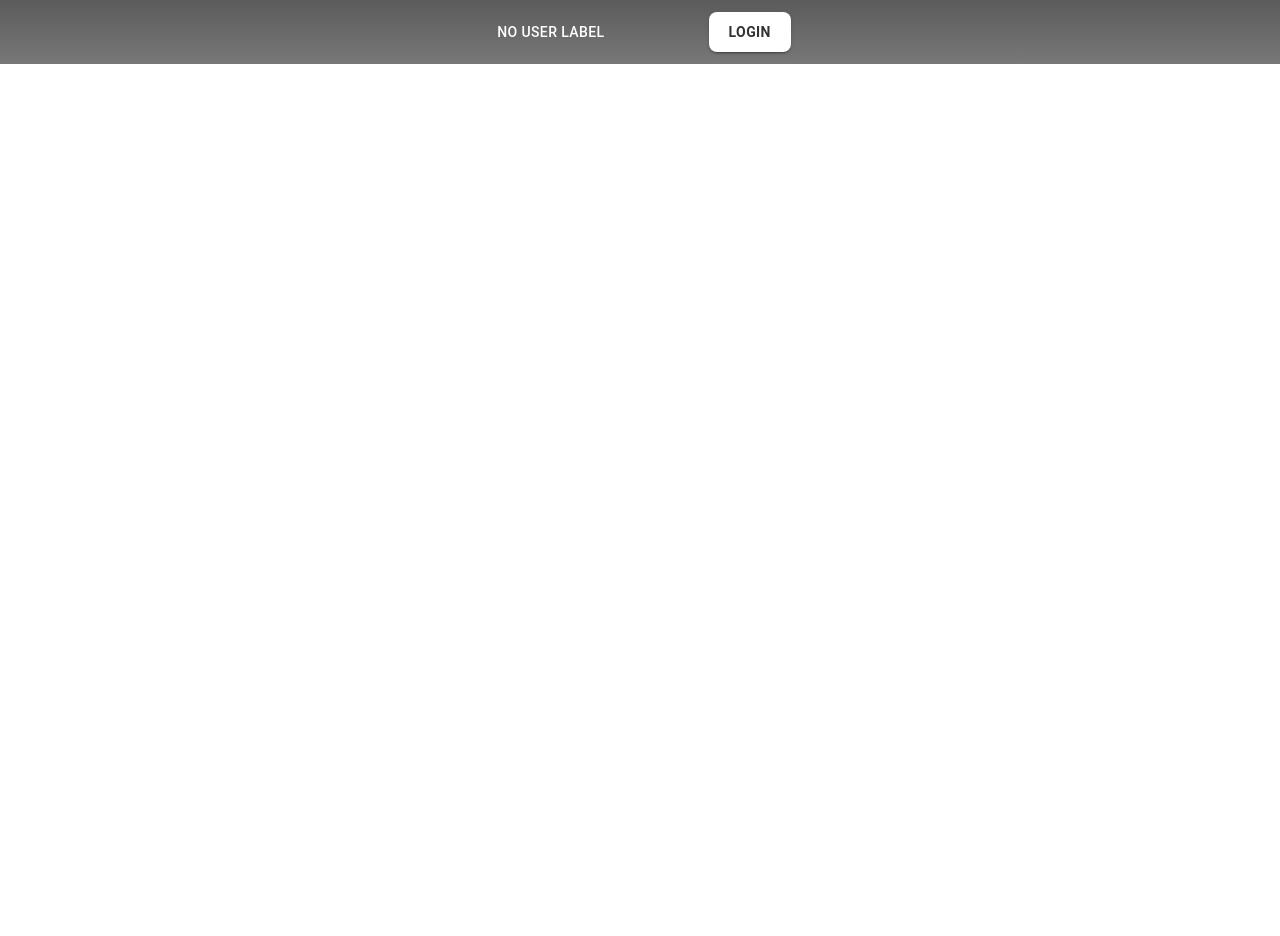
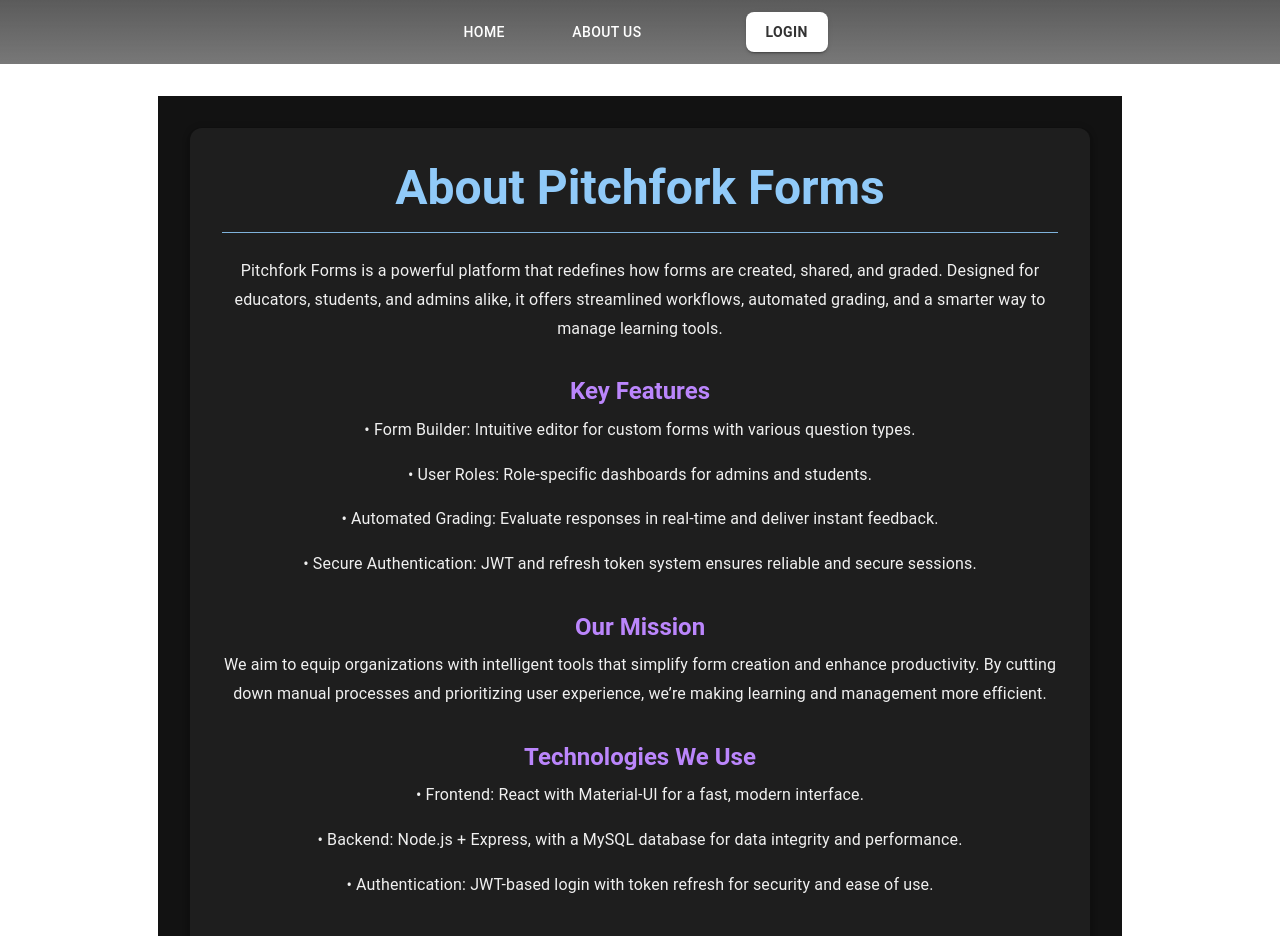
Before and after one commit to getrektgit/pitchforkForms, a React (Vite) app in the folder pitchforkformsfrontend/: page /about-us in a window 1280 px wide. Before the commit this address had no page. Shown: the top 936 px of the page. Before the commit the page ends 800 px from the top, so only its background shows below. Built offline with nearby package versions, Linux system fonts and the light colour scheme.

Commit message:
added graphs to main page extended navbar with more menu points

```diff
--- a/pitchforkformsfrontend/package.json
+++ b/pitchforkformsfrontend/package.json
@@ -21,6 +21,7 @@
     "react-router": "^7.3.0",
     "react-router-dom": "^7.3.0",
     "react-slick": "^0.30.3",
+    "recharts": "^2.15.2",
     "slick-carousel": "^1.8.1"
   },
   "devDependencies": {
--- a/pitchforkformsfrontend/src/App.jsx
+++ b/pitchforkformsfrontend/src/App.jsx
@@ -11,6 +11,8 @@ import { useState, useEffect } from 'react';
 import axios from 'axios';
 import UserProfile from './Components/Pages/UserProfile';
 import EditFormPage from './Components/Pages/EditFormPage';
+import AllStudentsPage from './Components/Pages/AllStudentsPage';
+import AboutUsPage from './Components/Pages/AboutUsPage';
 
 function App() {
   const [openLogin, setOpenLogin] = useState(false);
@@ -129,6 +131,7 @@ function App() {
       />
       <Routes>
         <Route path="/" element={<MainPage />} />
+        <Route path="/about-us" element={<AboutUsPage />} />
         <Route path="/admin" element={
           <ProtectedRoute allowedRoles={["admin"]}>
             <AdminPage />
@@ -161,6 +164,11 @@ function App() {
             <EditFormPage />
           </ProtectedRoute>
         } />
+        <Route path="/admin/all-students" element={
+          <ProtectedRoute allowedRoles={["admin"]}>
+            <AllStudentsPage />
+          </ProtectedRoute>
+        } />
       </Routes>
 
       {/* Login Modal globally */}
--- a/pitchforkformsfrontend/src/Components/Navbar.jsx
+++ b/pitchforkformsfrontend/src/Components/Navbar.jsx
@@ -7,7 +7,7 @@ import { Link, useNavigate } from 'react-router';
 import axios from 'axios';
 
 export default function Navbar({ user, onLogout, onLoginSuccess }) {
-    const rolesEnum = { ADMIN: "admin", STUDENT: "student", NOUSER: "noUser" }
+    const rolesEnum = { ADMIN: "admin", STUDENT: "student", NOUSER: "noUser", EVERYONE: "everyone" };
 
     if (!user) {
         user = { role: rolesEnum.NOUSER }
@@ -16,11 +16,13 @@ export default function Navbar({ user, onLogout, onLoginSuccess }) {
     const [openLogin, setOpenLogin] = useState(false);
     const [currentUser, setCurrentUser] = useState(null);
     const links = [
+        { role: rolesEnum.EVERYONE, label: "Home", route: "/" },
+        { role: rolesEnum.EVERYONE, label: "About us", route: "/about-us" },
         { role: rolesEnum.STUDENT, label: "Student page", route: "/student" },
-        { role: rolesEnum.NOUSER, label: "no user label", route: "/" },
         { role: rolesEnum.ADMIN, label: "Create Form", route: "/admin/create-form" },
         { role: rolesEnum.STUDENT, label: "Student forms", route: "student/form" },
         { role: rolesEnum.ADMIN, label: "Forms", route: "/admin" },
+        { role: rolesEnum.ADMIN, label: "Studens", route: "/admin/all-students" },
     ]
     const navigate = useNavigate();
     const handleOpenLogin = () => setOpenLogin(true);
@@ -72,9 +74,9 @@ export default function Navbar({ user, onLogout, onLoginSuccess }) {
                 <Toolbar sx={{ display: 'flex', justifyContent: 'center', alignItems: 'center', px: 3 }}>
                     <Box sx={{ display: 'flex', alignItems: 'center', gap: '3rem' }}>
                         {
-                            links.filter(link => link.role === user.role).map((link) => (
+                            links.filter(link => link.role === user.role || link.role === "everyone").map((link) => (
                                 <Link to={link.route}>
-                                    <Button sx={{color:'white'}}>{link.label}</Button>
+                                    <Button sx={{ color: 'white' }}>{link.label}</Button>
                                 </Link>
                             ))
                         }
--- /dev/null
+++ b/pitchforkformsfrontend/src/Components/Pages/AboutUsPage.jsx
@@ -0,0 +1,110 @@
+import React from 'react';
+import { Box, Typography, Paper, Divider } from '@mui/material';
+
+const AboutUsPage = () => {
+  return (
+    <Box
+      sx={{
+        padding: 4,
+        maxWidth: '900px',
+        margin: 'auto',
+        backgroundColor: '#121212', // Dark background
+        minHeight: '100vh',
+      }}
+    >
+      <Paper
+        elevation={4}
+        sx={{
+          padding: 4,
+          backgroundColor: '#1E1E1E', // Slightly lighter than background
+          color: '#f0f0f0', // Light text for contrast
+          borderRadius: 3,
+        }}
+      >
+        <Typography
+          variant="h3"
+          gutterBottom
+          sx={{
+            fontWeight: 'bold',
+            textAlign: 'center',
+            color: '#90caf9', // Light blue accent
+            marginBottom: 2,
+          }}
+        >
+          About Pitchfork Forms
+        </Typography>
+
+        <Divider sx={{ backgroundColor: '#90caf9', marginBottom: 3 }} />
+
+        <Typography variant="body1" paragraph sx={{ lineHeight: 1.8 }}>
+          Pitchfork Forms is a powerful platform that redefines how forms are created, shared, and graded.
+          Designed for educators, students, and admins alike, it offers streamlined workflows,
+          automated grading, and a smarter way to manage learning tools.
+        </Typography>
+
+        <Typography
+          variant="h5"
+          gutterBottom
+          sx={{ fontWeight: 'bold', color: '#bb86fc', marginTop: 4 }}
+        >
+          Key Features
+        </Typography>
+        <Typography variant="body1" paragraph sx={{ lineHeight: 1.8 }}>
+          • Form Builder: Intuitive editor for custom forms with various question types.
+        </Typography>
+        <Typography variant="body1" paragraph sx={{ lineHeight: 1.8 }}>
+          • User Roles: Role-specific dashboards for admins and students.
+        </Typography>
+        <Typography variant="body1" paragraph sx={{ lineHeight: 1.8 }}>
+          • Automated Grading: Evaluate responses in real-time and deliver instant feedback.
+        </Typography>
+        <Typography variant="body1" paragraph sx={{ lineHeight: 1.8 }}>
+          • Secure Authentication: JWT and refresh token system ensures reliable and secure sessions.
+        </Typography>
+
+        <Typography
+          variant="h5"
+          gutterBottom
+          sx={{ fontWeight: 'bold', color: '#bb86fc', marginTop: 4 }}
+        >
+          Our Mission
+        </Typography>
+        <Typography variant="body1" paragraph sx={{ lineHeight: 1.8 }}>
+          We aim to equip organizations with intelligent tools that simplify form creation and enhance productivity.
+          By cutting down manual processes and prioritizing user experience, we’re making learning and management more efficient.
+        </Typography>
+
+        <Typography
+          variant="h5"
+          gutterBottom
+          sx={{ fontWeight: 'bold', color: '#bb86fc', marginTop: 4 }}
+        >
+          Technologies We Use
+        </Typography>
+        <Typography variant="body1" paragraph sx={{ lineHeight: 1.8 }}>
+          • Frontend: React with Material-UI for a fast, modern interface.
+        </Typography>
+        <Typography variant="body1" paragraph sx={{ lineHeight: 1.8 }}>
+          • Backend: Node.js + Express, with a MySQL database for data integrity and performance.
+        </Typography>
+        <Typography variant="body1" paragraph sx={{ lineHeight: 1.8 }}>
+          • Authentication: JWT-based login with token refresh for security and ease of use.
+        </Typography>
+
+        <Typography
+          variant="h5"
+          gutterBottom
+          sx={{ fontWeight: 'bold', color: '#bb86fc', marginTop: 4 }}
+        >
+          Get Involved
+        </Typography>
+        <Typography variant="body1" paragraph sx={{ lineHeight: 1.8 }}>
+          We’re always looking for feedback and contributors. Have ideas or want to help shape the future of Pitchfork Forms?
+          Reach out or check out our codebase to join the journey.
+        </Typography>
+      </Paper>
+    </Box>
+  );
+};
+
+export default AboutUsPage;
--- /dev/null
+++ b/pitchforkformsfrontend/src/Components/Pages/AllStudentsPage.jsx
@@ -0,0 +1,44 @@
+import React from 'react'
+import axios from 'axios'
+import { useState, useEffect } from 'react'
+
+const AllStudentsPage = () => {
+    const [students, setStudents] = useState([])
+    const [loading, setLoading] = useState(true)
+    const accessToken = localStorage.getItem('accessToken')
+    useEffect(() => {
+        const fetchData = async () => {
+            try {
+                const response = await axios.get(`/user/users`, {
+                    headers: {
+                        Authorization: `Bearer ${accessToken}`,
+                    },
+                });
+                console.log('Fetched user data:', response.data);
+                setStudents(response.data);
+                setLoading(false);
+            } catch (error) {
+                console.error('Hiba az adatok lekérésekor:', error);
+                setLoading(false);
+            }
+        };
+
+        fetchData();
+    }, [accessToken]);
+
+    if (loading) {
+        return <p>Loading user data...</p>;
+    }
+
+    if (!students || students.length === 0) {
+        return <p>No user data found.</p>;
+    }
+
+    return (
+        <div>
+
+        </div>
+    )
+}
+
+export default AllStudentsPage
--- a/pitchforkformsfrontend/src/Components/Pages/MainPage.jsx
+++ b/pitchforkformsfrontend/src/Components/Pages/MainPage.jsx
@@ -1,39 +1,150 @@
-import React from 'react';
-import { Button, Typography, Box } from '@mui/material';
+import React, { useState } from 'react';
+import { Box, Typography, Button, Grid, Paper } from '@mui/material';
 import Carousel from '../Carousel';
-import LoginModal from '../LoginModal';
-import { useState } from 'react';
 import RegisterModal from '../RegisterModal';
 
+// Recharts imports
+import {
+  BarChart, Bar, XAxis, YAxis, CartesianGrid, Tooltip, ResponsiveContainer,
+  PieChart, Pie, Cell, Legend
+} from 'recharts';
+
 const MainPage = () => {
-    const [openRegister, setOpenRegister] = useState(false); // Manage the open/close state of the modal
+  const [openRegister, setOpenRegister] = useState(false);
 
   const handleOpenRegister = () => setOpenRegister(true);
   const handleCloseRegister = () => setOpenRegister(false);
 
+  // Dummy data for graphs
+  const barData = [
+    { day: 'Mon', responses: 12 },
+    { day: 'Tue', responses: 18 },
+    { day: 'Wed', responses: 9 },
+    { day: 'Thu', responses: 15 },
+    { day: 'Fri', responses: 22 },
+  ];
+
+  const pieData = [
+    { name: 'Completed', value: 65 },
+    { name: 'Skipped', value: 20 },
+    { name: 'In Progress', value: 15 },
+  ];
+
+  const pieColors = ['#4caf50', '#f44336', '#ff9800'];
+
   return (
     <Box sx={{ textAlign: "center", padding: 3 }}>
+      {/* Header */}
       <Typography variant="h3" fontWeight="bold" gutterBottom>
         Pitchfork Forms
       </Typography>
       <Typography variant="h6" color="white" sx={{ maxWidth: 600, margin: "auto", mb: 3 }}>
-          Get started with **Pitchfork Forms** to create, share, and evaluate interactive forms with ease.
+        Get started with Pitchfork Forms to create, share, and evaluate interactive forms with ease.
         Save time with automated grading, track progress effortlessly, and simplify learning like never before.
       </Typography>
+
+      {/* Carousel */}
       <Carousel />
 
       {/* Get Started Button */}
       <Box sx={{ mt: 3 }}>
-          <Button
-            variant="contained"
-            size="large"
-            onClick={handleOpenRegister} // Open the modal when clicked
-          >
+        <Button variant="contained" size="large" onClick={handleOpenRegister}>
           Get Started
         </Button>
       </Box>
 
-        {/* Login Modal (Popup) */}
+      {/* General Features Section */}
+      <Box sx={{ mt: 6 }}>
+        <Typography variant="h4" gutterBottom>What You Can Expect</Typography>
+        <Grid container spacing={3} justifyContent="center">
+          {["Easy to Use", "Flexible Templates", "Instant Insights"].map((feature, index) => (
+            <Grid item xs={12} sm={4} key={index}>
+              <Paper elevation={3} sx={{ p: 3, minHeight: 120 }}>
+                <Typography variant="h6" fontWeight="bold">{feature}</Typography>
+                <Typography variant="body2" sx={{ mt: 1 }}>
+                  Lorem ipsum dolor sit amet, consectetur adipiscing elit. Sed do eiusmod tempor.
+                </Typography>
+              </Paper>
+            </Grid>
+          ))}
+        </Grid>
+      </Box>
+
+      {/* Simple Steps Section */}
+      <Box sx={{ mt: 8 }}>
+        <Typography variant="h4" gutterBottom>Just 3 Simple Steps</Typography>
+        <Grid container spacing={2} justifyContent="center">
+          {["Sign up", "Create a Form", "Share & Analyze"].map((step, index) => (
+            <Grid item key={index}>
+              <Paper elevation={2} sx={{ p: 2, width: 200 }}>
+                <Typography variant="h5" color="primary" fontWeight="bold">
+                  {index + 1}
+                </Typography>
+                <Typography variant="subtitle1">{step}</Typography>
+              </Paper>
+            </Grid>
+          ))}
+        </Grid>
+      </Box>
+
+      {/* Graph Section */}
+      <Box sx={{ mt: 10 }}>
+        <Typography variant="h4" gutterBottom>Sample Analytics</Typography>
+
+        <Grid container spacing={4} justifyContent="center">
+          {/* Bar Chart */}
+          <Grid item xs={12} md={6}>
+            <Paper elevation={3} sx={{ p: 3 }}>
+              <Typography variant="h6" gutterBottom>Responses Over Time</Typography>
+              <ResponsiveContainer width="100%" height={300}>
+                <BarChart data={barData}>
+                  <CartesianGrid strokeDasharray="3 3" />
+                  <XAxis dataKey="day" />
+                  <YAxis />
+                  <Tooltip />
+                  <Bar dataKey="responses" fill="#1976d2" />
+                </BarChart>
+              </ResponsiveContainer>
+            </Paper>
+          </Grid>
+
+          {/* Pie Chart */}
+          <Grid item xs={12} md={6}>
+            <Paper elevation={3} sx={{ p: 3 }}>
+              <Typography variant="h6" gutterBottom>Submission Types</Typography>
+              <ResponsiveContainer width="100%" height={300}>
+                <PieChart>
+                  <Pie
+                    data={pieData}
+                    dataKey="value"
+                    nameKey="name"
+                    cx="50%"
+                    cy="50%"
+                    outerRadius={100}
+                    label
+                  >
+                    {pieColors.map((color, index) => (
+                      <Cell key={`cell-${index}`} fill={color} />
+                    ))}
+                  </Pie>
+                  <Legend />
+                  <Tooltip />
+                </PieChart>
+              </ResponsiveContainer>
+            </Paper>
+          </Grid>
+        </Grid>
+      </Box>
+
+      {/* Call to Action Footer */}
+      <Box sx={{ mt: 10, p: 5, bgcolor: 'primary.main', color: 'white', borderRadius: 2 }}>
+        <Typography variant="h5" gutterBottom>Start Building Smarter Forms Today</Typography>
+        <Button variant="outlined" color="inherit" onClick={handleOpenRegister}>
+          Create Your Free Account
+        </Button>
+      </Box>
+
+      {/* Register Modal */}
       <RegisterModal open={openRegister} handleClose={handleCloseRegister} />
     </Box>
   );
```
Also changed, not shown: 1 other file (tests, documents, lock files or other folders). Lines whose indentation alone changed are shown as unchanged.
